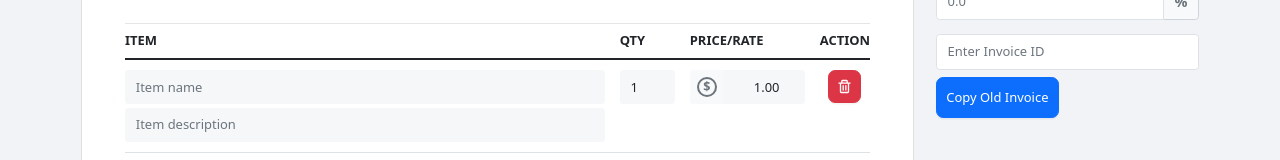
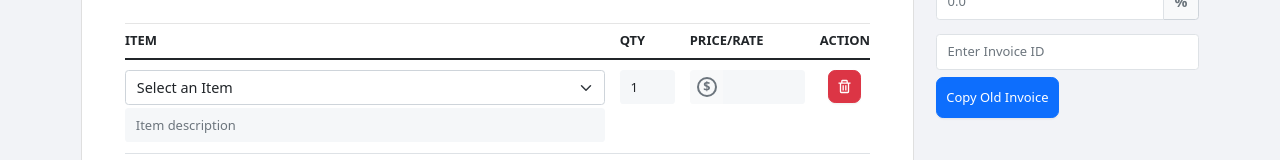
Before and after one commit to sohamdata/swipe-assignment, a React (Create React App) app: page /create in a window 1280 px wide. Shown: the part 450-610 px from the top of the page. Built offline with nearby package versions, Linux system fonts and the light colour scheme.

Commit message:
feat: product options in invoice form

```diff
--- a/src/components/EditableField.jsx
+++ b/src/components/EditableField.jsx
@@ -16,6 +16,22 @@ const EditableField = (props) => {
           </span>
         </InputGroup.Text>
       )}
+      {props.cellData.type === "select" ? (
+        <Form.Select
+          name={props.cellData.name}
+          id={props.cellData.id}
+          value={props.cellData.value || ""}
+          aria-label={props.cellData.name}
+          onChange={props.onItemizedItemEdit}
+          required
+        >
+          {props.items?.map((item, i) => (
+            <option key={String(item.value) + i} value={item.value}>
+              {item.label}
+            </option>
+          ))}
+        </Form.Select>
+      ) : (
         <Form.Control
           className={props.cellData.textAlign}
           type={props.cellData.type}
@@ -23,13 +39,14 @@ const EditableField = (props) => {
           min={props.cellData.min}
           name={props.cellData.name}
           id={props.cellData.id}
-        value={props.cellData.value}
+          value={props.cellData.value || ""}
           step={props.cellData.step}
           precision={props.cellData.precision}
           aria-label={props.cellData.name}
           onChange={props.onItemizedItemEdit}
           required
         />
+      )}
     </InputGroup>
   );
 };
--- a/src/components/InvoiceItem.jsx
+++ b/src/components/InvoiceItem.jsx
@@ -1,8 +1,9 @@
-import React from "react";
 import "bootstrap/dist/css/bootstrap.min.css";
+import React, { useEffect, useState } from "react";
+import Button from "react-bootstrap/Button";
 import Table from "react-bootstrap/Table";
-import Button from "react-bootstrap/Button";
 import { BiTrash } from "react-icons/bi";
+import { useProductListData } from "../redux/hooks";
 import EditableField from "./EditableField";
 
 const InvoiceItem = (props) => {
@@ -42,6 +43,15 @@ const ItemRow = (props) => {
   const onDelEvent = () => {
     props.onDelEvent(props.item);
   };
+
+  const [productPrice, setProductPrice] = useState(props.item.itemPrice);
+  const { productList, getOneProduct } = useProductListData();
+  const product = props.item?.itemId ? getOneProduct(props.item.itemId) : null;
+
+  useEffect(() => {
+    setProductPrice(product?.price)
+  }, [props.item.itemId, product]);
+
   return (
     <tr>
       <td style={{ width: "100%" }}>
@@ -50,12 +60,20 @@ const ItemRow = (props) => {
             props.onItemizedItemEdit(evt, props.item.itemId)
           }
           cellData={{
-            type: "text",
-            name: "itemName",
-            placeholder: "Item name",
-            value: props.item.itemName,
+            type: "select",
+            name: "itemId",
+            placeholder: "Select an Item",
+            value: props.item.itemId,
             id: props.item.itemId,
           }}
+          items={[
+            { value: "", label: "Select an Item" },
+            ...productList.map((product) => ({
+              key: product.id,
+              value: product.id,
+              label: product.productName
+            })),
+          ]}
         />
         <EditableField
           onItemizedItemEdit={(evt) =>
@@ -98,7 +116,7 @@ const ItemRow = (props) => {
             step: "0.01",
             presicion: 2,
             textAlign: "text-end",
-            value: props.item.itemPrice,
+            value: productPrice,
             id: props.item.itemId,
           }}
         />
--- a/src/components/ProductForm.jsx
+++ b/src/components/ProductForm.jsx
@@ -16,7 +16,6 @@ const ProductForm = () => {
 	const isEdit = location.pathname.includes("edit");
 
 	const { getOneProduct, listSize } = useProductListData();
-
 
 	const [formData, setFormData] = useState(
 		isEdit
@@ -68,13 +67,14 @@ const ProductForm = () => {
 				<Form onSubmit={handleSubmit}>
 					<Row className="mb-3">
 						<Form.Group as={Col} sm="6" controlId="productNumber">
-							<Form.Label className="fw-bold">Product ID:</Form.Label>
+							<Form.Label className="fw-bold">Product Number:</Form.Label>
 							<Form.Control
-								type="text"
-								placeholder="Enter product ID"
+								type="number"
+								placeholder="Enter product number"
 								name="productNumber"
 								value={formData.productNumber}
 								onChange={editField}
+								min="1"
 								required
 							/>
 						</Form.Group>
@@ -94,11 +94,12 @@ const ProductForm = () => {
 						<Form.Group as={Col} sm="6" controlId="price">
 							<Form.Label className="fw-bold">Price:</Form.Label>
 							<Form.Control
-								type="text"
+								type="number"
 								placeholder="Enter price"
 								name="price"
 								value={formData.price}
 								onChange={editField}
+								min="1"
 								required
 							/>
 						</Form.Group>
```
Lines whose indentation alone changed are shown as unchanged.
